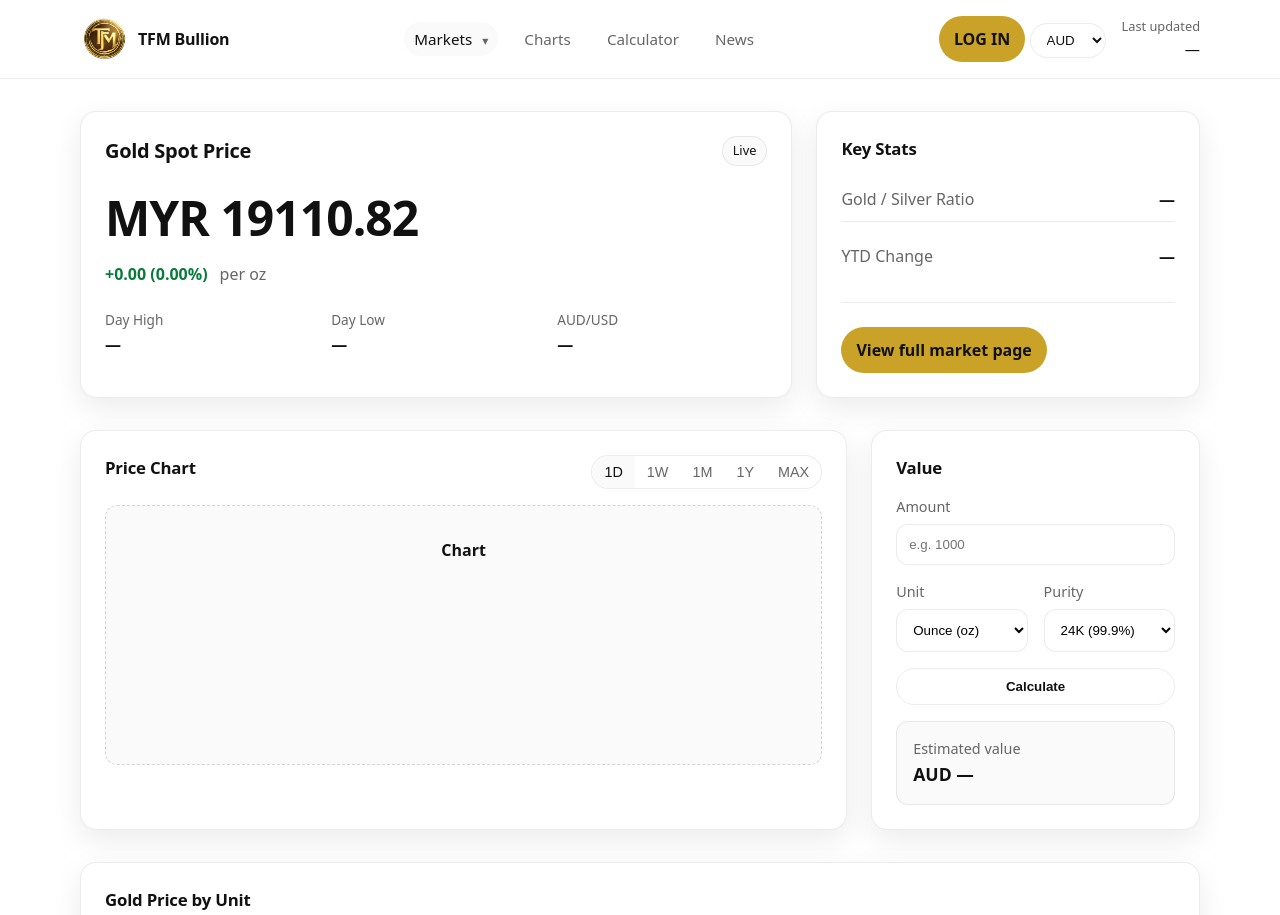
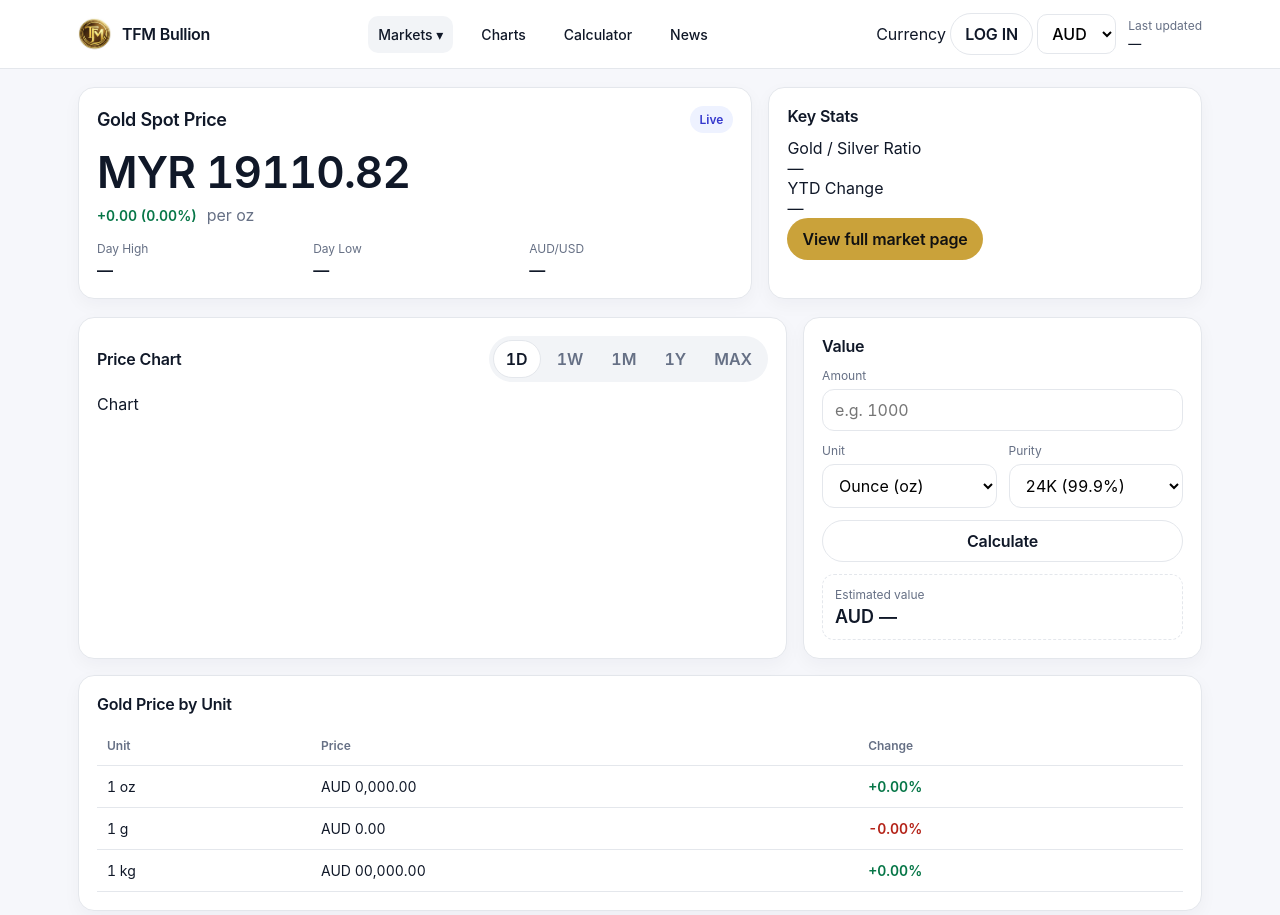
Before and after one commit to hugoMerican/TFMwebpage, a plain HTML site: page index.html in a window 1280 px wide. Shown: the top 915 px of the page. Drawn offline with Linux system fonts and the light colour scheme.

Commit message:
Corwyn trying 2 styles.css
just testing with cme style

```diff
--- a/styles.css
+++ b/styles.css
@@ -1,472 +1,366 @@
-/* ---------- Design tokens ---------- */
 :root{
-  --bg: #ffffff;
-  --surface: #fafafa;
-  --text: #111111;
-  --muted: #666666;
-  --border: rgba(17,17,17,0.08);
-  --shadow: 0 10px 30px rgba(17,17,17,0.08);
-  --gold: #c9a227;
+  --font-sans: 'Inter', system-ui, -apple-system, BlinkMacSystemFont,
+               'Segoe UI', Roboto, Helvetica, Arial, sans-serif;
 
-  --r-lg: 16px;
-  --r-md: 12px;
+  --bg: #f6f7fb;
+  --card: #ffffff;
+  --text: #101828;
+  --muted: #667085;
+  --border: #e4e7ec;
 
-  --s-1: 4px;
-  --s-2: 8px;
-  --s-3: 12px;
-  --s-4: 16px;
-  --s-5: 24px;
-  --s-6: 32px;
-
-  --container: 1120px;
+  --radius: 16px;
 }
 
-/* ---------- Base ---------- */
 *{ box-sizing: border-box; }
-html, body{ height: 100%; }
-body{
+
+html, body{
   margin: 0;
-  font-family: ui-sans-serif, system-ui, -apple-system, Segoe UI, Roboto, Helvetica, Arial, "Apple Color Emoji","Segoe UI Emoji";
+  padding: 0;
+  font-family: var(--font-sans);
   color: var(--text);
   background: var(--bg);
-  line-height: 1.5;
+
+  /* CME-like number alignment */
+  font-feature-settings: "tnum" 1, "lnum" 1;
 }
 
 .container{
-  width: min(var(--container), calc(100% - 40px));
+  max-width: 1160px;
   margin: 0 auto;
+  padding: 0 18px;
 }
 
-a{ color: inherit; text-decoration: none; }
-a:hover{ text-decoration: underline; }
-
-.sr-only{
-  position: absolute;
-  width: 1px; height: 1px;
-  padding: 0; margin: -1px;
-  overflow: hidden; clip: rect(0,0,0,0);
-  white-space: nowrap; border: 0;
-}
-
-.muted{ color: var(--muted); }
-.small{ font-size: 0.9rem; }
-
-/* ---------- Topbar ---------- */
+/* Topbar */
 .topbar{
   position: sticky;
   top: 0;
-  z-index: 20;
-  background: rgba(255,255,255,0.9);
-  backdrop-filter: blur(12px);
+  background: #fff;
   border-bottom: 1px solid var(--border);
+  z-index: 50;
 }
-
 .topbar__inner{
   display: flex;
   align-items: center;
   justify-content: space-between;
-  gap: var(--s-5);
-  padding: var(--s-4) 0;
+  height: 68px;
+  gap: 16px;
 }
 
 .brand{
-  display: inline-flex;
+  display: flex;
   align-items: center;
-  gap: var(--s-2);
-  font-weight: 700;
+  gap: 10px;
+  text-decoration: none;
+  color: inherit;
 }
 #brand_logo{
-    width:50px;
+  width: 34px;
+  height: 34px;
+  border-radius: 10px;
+  object-fit: cover;
 }
-.brand__mark{ color: var(--gold); }
-.brand__name{ letter-spacing: -0.2px; }
+.brand__name{
+  font-weight: 600;
+  letter-spacing: -0.02em;
+}
 
 .nav{
   display: flex;
-  gap: var(--s-4);
-  flex-wrap: wrap;
+  align-items: center;
+  gap: 18px;
 }
+
 .nav__link{
-  font-size: 0.95rem;
-  color: var(--muted);
-  padding: 6px 10px;
-  border-radius: 999px;
+  text-decoration: none;
+  color: var(--text);
+  font-weight: 500;
+  font-size: 14px;
+  padding: 10px 10px;
+  border-radius: 10px;
+}
+.nav__link:hover{
+  background: #f2f4f7;
 }
 .nav__link.is-active{
+  background: #f2f4f7;
+}
+
+.nav__item--dropdown{ position: relative; }
+.dropdown{
+  position: absolute;
+  top: 44px;
+  left: 0;
+  background: #fff;
+  border: 1px solid var(--border);
+  border-radius: 12px;
+  padding: 8px;
+  min-width: 160px;
+  display: none;
+}
+.nav__item--dropdown:hover .dropdown{ display: block; }
+.dropdown__link{
+  display: block;
+  padding: 10px 10px;
+  border-radius: 10px;
+  text-decoration: none;
   color: var(--text);
-  background: var(--surface);
+  font-weight: 500;
+  font-size: 14px;
 }
+.dropdown__link:hover{ background: #f2f4f7; }
 
 .topbar__actions{
   display: flex;
   align-items: center;
-  gap: var(--s-4);
+  gap: 12px;
 }
 
+/* Select */
 .select select{
+  font: inherit;
+  font-weight: 500;
   border: 1px solid var(--border);
+  background: #fff;
+  padding: 8px 10px;
+  border-radius: 10px;
+}
+
+/* Login button */
+.btn{
+  font: inherit;
+  font-weight: 600;
+  letter-spacing: -0.01em;
+  border: 1px solid transparent;
+  background: #caa23a;
+  color: #111;
+  padding: 10px 14px;
   border-radius: 999px;
-  padding: 8px 12px;
-  background: var(--bg);
+  text-decoration: none;
+  display: inline-flex;
+  align-items: center;
+  justify-content: center;
+}
+.btn:hover{ filter: brightness(0.97); }
+
+.btn--login{
+  background: transparent;
+  border: 1px solid var(--border);
   color: var(--text);
 }
 
 .meta{
   display: grid;
   gap: 2px;
-  text-align: right;
 }
 .meta__label{
-  font-size: 0.8rem;
+  font-size: 12px;
   color: var(--muted);
+  font-weight: 400;
 }
 .meta__value{
-  font-size: 0.95rem;
+  font-size: 13px;
+  font-weight: 500;
 }
 
-/* Wrapper so dropdown can position itself */
-.nav__item--dropdown{
-  position: relative;
-  display: inline-flex;
-  align-items: center;
-}
-
-/* Chevron */
-.nav__chev{
-  margin-left: 6px;
-  font-size: 0.8em;
-  color: var(--muted);
-}
-
-/* Dropdown panel */
-.dropdown{
-  position: absolute;
-  top: calc(100% + 6px);
-  left: 0;
-
-  min-width: 180px;
-  padding: 8px;
-
-  background: var(--bg);
+/* Cards */
+.card{
+  background: var(--card);
   border: 1px solid var(--border);
-  border-radius: 14px;
-  box-shadow: var(--shadow);
-
-  display: none;
-  z-index: 50;
-}
-
-/* Show on hover or keyboard focus */
-.nav__item--dropdown:hover .dropdown,
-.nav__item--dropdown:focus-within .dropdown{
-  display: block;
-}
-
-/* Dropdown links */
-.dropdown__link{
-  display: block;
-  padding: 10px 12px;
-  border-radius: 10px;
-  font-size: 0.95rem;
-  color: var(--text);
-}
-
-.dropdown__link:hover,
-.dropdown__link:focus{
-  background: var(--surface);
-  text-decoration: none;
-}
-
-/* Make Markets pill look active when open */
-.nav__item--dropdown:hover > .nav__link,
-.nav__item--dropdown:focus-within > .nav__link{
-  background: var(--surface);
-  border-radius: 999px;
-  text-decoration: none;
-}
-
-
-/* ---------- Cards ---------- */
-.card{
-  background: var(--bg);
-  border: 1px solid var(--border);
-  border-radius: var(--r-lg);
-  box-shadow: var(--shadow);
-  padding: var(--s-5);
+  border-radius: var(--radius);
+  padding: 18px;
+  box-shadow: 0 6px 18px rgba(16, 24, 40, 0.04);
 }
 
 .card__header{
   display: flex;
   align-items: center;
   justify-content: space-between;
-  gap: var(--s-3);
-  margin-bottom: var(--s-4);
+  gap: 12px;
+  margin-bottom: 12px;
+}
+.card__header--split{
+  justify-content: space-between;
 }
 
-.card__header--split{
-  align-items: flex-start;
-}
-
-.divider{
-  height: 1px;
-  background: var(--border);
-  margin: var(--s-5) 0;
-}
-
-.pill{
-  font-size: 0.8rem;
-  padding: 4px 10px;
-  border-radius: 999px;
-  border: 1px solid var(--border);
-  background: var(--surface);
-}
-
-/* ---------- Typography ---------- */
+/* Headings (CME-like) */
 .h1{
   margin: 0;
-  font-size: 1.25rem;
-  letter-spacing: -0.3px;
+  font-size: 18px;
+  font-weight: 600;
+  letter-spacing: -0.02em;
 }
 .h2{
   margin: 0;
-  font-size: 1.05rem;
-  letter-spacing: -0.2px;
+  font-size: 16px;
+  font-weight: 600;
+  letter-spacing: -0.015em;
 }
 .h3{
-  margin: 0 0 var(--s-2);
-  font-size: 1.0rem;
-  letter-spacing: -0.2px;
+  margin: 10px 0 6px;
+  font-size: 14px;
+  font-weight: 500;
 }
 
-/* ---------- Hero ---------- */
+.muted{ color: var(--muted); }
+.small{ font-size: 12px; }
+
+.pill{
+  font-size: 12px;
+  font-weight: 600;
+  padding: 6px 10px;
+  border-radius: 999px;
+  background: #eef2ff;
+  color: #3538cd;
+}
+
+/* Hero layout */
 .hero{
   display: grid;
-  gap: var(--s-5);
-  grid-template-columns: 1.3fr 0.7fr;
-  margin: var(--s-6) 0;
+  grid-template-columns: 1.4fr 0.9fr;
+  gap: 16px;
+  margin: 18px 0;
 }
 
+/* Price */
 .price__value{
-  font-size: clamp(2rem, 4vw, 3rem);
-  font-weight: 750;
-  letter-spacing: -1px;
-  font-variant-numeric: tabular-nums;
+  font-size: 44px;
+  font-weight: 600;
+  letter-spacing: -0.02em;
 }
 .price__sub{
   display: flex;
-  align-items: center;
-  gap: var(--s-3);
-  margin-top: var(--s-2);
+  gap: 10px;
+  align-items: baseline;
+  margin-top: 6px;
+}
+.delta{
+  font-weight: 600;
+  font-size: 14px;
+}
+.delta--up{ color: #067647; }
+.delta--down{ color: #b42318; }
+
+/* Grid utilities */
+.grid{ display: grid; gap: 12px; }
+.grid--2{ grid-template-columns: 1fr 1fr; }
+.grid--3{ grid-template-columns: 1fr 1fr 1fr; }
+
+.stats{
+  margin-top: 16px;
+}
+.stat__label{
+  font-size: 12px;
+  color: var(--muted);
+  font-weight: 400;
+}
+.stat__value{
+  margin-top: 4px;
+  font-weight: 600;
 }
 
-.stats{
-  margin-top: var(--s-5);
-}
-.stat__label{
-  font-size: 0.85rem;
-  color: var(--muted);
-}
-.stat__value{
-  font-size: 1rem;
-  font-weight: 650;
-  margin-top: 2px;
-  font-variant-numeric: tabular-nums;
+/* Layout section */
+.layout{
+  display: grid;
+  grid-template-columns: 1.6fr 0.9fr;
+  gap: 16px;
+  margin: 16px 0;
 }
 
-/* ---------- Grid helpers ---------- */
-.grid{
-  display: grid;
-  gap: var(--s-4);
-}
-.grid--2{ grid-template-columns: repeat(2, minmax(0,1fr)); }
-.grid--3{ grid-template-columns: repeat(3, minmax(0,1fr)); }
-
-/* ---------- Rows ---------- */
-.rows{ display: grid; gap: var(--s-3); }
-.row{
-  display: flex;
-  justify-content: space-between;
-  gap: var(--s-4);
-  padding: 10px 0;
-  border-bottom: 1px solid var(--border);
-}
-.row:last-child{ border-bottom: none; }
-.row__label{ color: var(--muted); }
-.row__value{ font-weight: 650; font-variant-numeric: tabular-nums; }
-
-/* ---------- Chart placeholder ---------- */
-.chart{
-  background: var(--surface);
-  border: 1px dashed rgba(17,17,17,0.15);
-  border-radius: var(--r-md);
-  padding: var(--s-6);
-  min-height: 260px;
-}
-.chart__placeholder{
-  display: grid;
-  gap: var(--s-2);
-  place-content: center;
-  text-align: center;
-}
-.chart__title{
-  font-weight: 700;
-}
-
-/* ---------- Segmented control ---------- */
 .segmented{
   display: inline-flex;
-  border: 1px solid var(--border);
+  background: #f2f4f7;
+  padding: 4px;
   border-radius: 999px;
-  overflow: hidden;
-  background: var(--bg);
+  gap: 4px;
 }
 .segmented__btn{
+  font: inherit;
+  font-weight: 600;
   border: 0;
   background: transparent;
   padding: 8px 12px;
+  border-radius: 999px;
   cursor: pointer;
-  font-size: 0.9rem;
   color: var(--muted);
 }
 .segmented__btn.is-active{
-  background: var(--surface);
+  background: #fff;
+  border: 1px solid var(--border);
   color: var(--text);
 }
 
-/* ---------- Buttons / Links ---------- */
-.btn{
-  display: inline-flex;
-  justify-content: center;
-  align-items: center;
-  gap: 8px;
-  border: 1px solid transparent;
-  background: var(--gold);
-  color: #111;
-  padding: 10px 14px;
-  border-radius: 999px;
-  font-weight: 700;
-  cursor: pointer;
-}
-.btn:hover{ text-decoration: none; filter: brightness(0.98); }
-
-.btn--ghost{
-  background: transparent;
-  border-color: var(--border);
-  color: var(--text);
-}
-
-.link{
-  color: var(--text);
-  font-weight: 650;
-}
-.link:hover{
-  color: var(--gold);
-  text-decoration: none;
-}
-
-/* ---------- Forms ---------- */
-.form{ display: grid; gap: var(--s-4); }
-.field{ display: grid; gap: 6px; }
-.field__label{ font-size: 0.9rem; color: var(--muted); }
-
+/* Forms */
+.field{ display: grid; gap: 6px; margin-bottom: 12px; }
+.field__label{ font-size: 12px; color: var(--muted); }
 .input{
-  width: 100%;
-  padding: 12px 12px;
+  font: inherit;
+  padding: 10px 12px;
   border-radius: 12px;
   border: 1px solid var(--border);
-  background: var(--bg);
-  outline: none;
+  background: #fff;
 }
-.input:focus{
-  border-color: rgba(201,162,39,0.6);
-  box-shadow: 0 0 0 4px rgba(201,162,39,0.15);
+.btn--ghost{
+  background: #fff;
+  border: 1px solid var(--border);
+  color: var(--text);
+  width: 100%;
 }
 
 .result{
-  background: var(--surface);
-  border: 1px solid var(--border);
-  border-radius: var(--r-md);
-  padding: var(--s-4);
+  margin-top: 12px;
+  padding: 12px;
+  border: 1px dashed var(--border);
+  border-radius: 12px;
 }
-.result__label{ font-size: 0.9rem; color: var(--muted); }
-.result__value{ font-size: 1.1rem; font-weight: 750; margin-top: 2px; }
+.result__label{ font-size: 12px; color: var(--muted); }
+.result__value{ margin-top: 4px; font-size: 18px; font-weight: 600; }
 
-/* ---------- Delta badges ---------- */
-.delta{
-  font-weight: 750;
-  font-variant-numeric: tabular-nums;
-}
-.delta--up{ color: #0a7a3b; }
-.delta--down{ color: #b42318; }
-
-/* ---------- Layout section ---------- */
-.layout{
-  display: grid;
-  gap: var(--s-5);
-  grid-template-columns: 1.4fr 0.6fr;
-  margin-bottom: var(--s-6);
-}
-
-/* ---------- Table ---------- */
-.table-wrap{ overflow: auto; border-radius: var(--r-md); }
+/* Table */
+.table-wrap{ overflow-x: auto; }
 .table{
   width: 100%;
   border-collapse: collapse;
-  min-width: 520px;
 }
 .table th, .table td{
-  padding: 14px 14px;
+  text-align: left;
+  padding: 12px 10px;
   border-bottom: 1px solid var(--border);
-  text-align: left;
-  font-variant-numeric: tabular-nums;
+  font-size: 14px;
 }
-.table thead th{
-  background: var(--surface);
-  position: sticky;
-  top: 0;
-  z-index: 1;
-}
-.table tbody tr:hover{
-  background: rgba(17,17,17,0.02);
+.table th{
+  color: var(--muted);
+  font-weight: 600;
+  font-size: 12px;
 }
 
-/* ---------- News ---------- */
-.news{
-  margin: var(--s-6) 0;
-}
+/* News */
 .section-head{
   display: flex;
+  align-items: center;
   justify-content: space-between;
-  align-items: baseline;
-  margin-bottom: var(--s-4);
+  margin: 12px 0;
 }
-.news__meta{
-  color: var(--muted);
-  font-size: 0.85rem;
-  margin-bottom: var(--s-2);
+.link{
+  text-decoration: none;
+  font-weight: 600;
+  color: #175cd3;
 }
+.news{ margin: 18px 0; }
+.news__meta{ font-size: 12px; color: var(--muted); }
 
-/* ---------- Footer ---------- */
+/* Footer */
 .footer{
-  padding: var(--s-6) 0;
-  border-top: 1px solid var(--border);
-  margin-top: var(--s-6);
+  margin: 20px 0 40px;
 }
 .footer__inner{
   display: flex;
   justify-content: space-between;
-  gap: var(--s-4);
-  flex-wrap: wrap;
+  border-top: 1px solid var(--border);
+  padding-top: 14px;
 }
 
-/* ---------- Responsive ---------- */
+/* Responsive */
 @media (max-width: 960px){
-  .hero, .layout{
-    grid-template-columns: 1fr;
-  }
-  .topbar__inner{
-    flex-wrap: wrap;
-    justify-content: center;
-  }
-  .meta{ text-align: left; }
+  .hero, .layout{ grid-template-columns: 1fr; }
+  .nav{ display: none; }
 }
```
